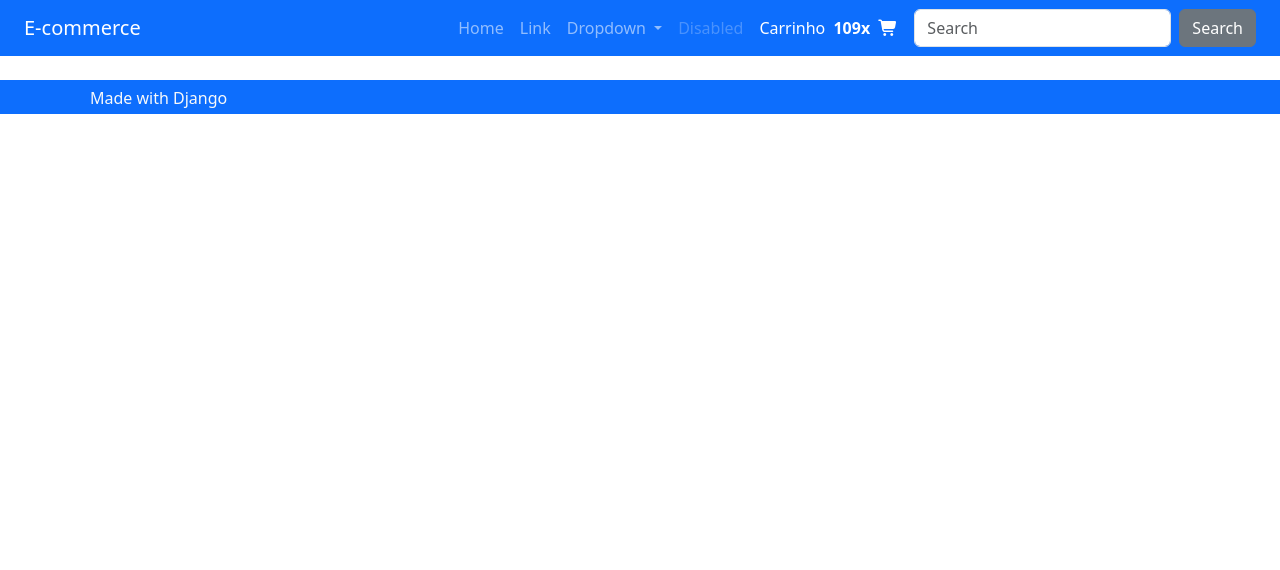
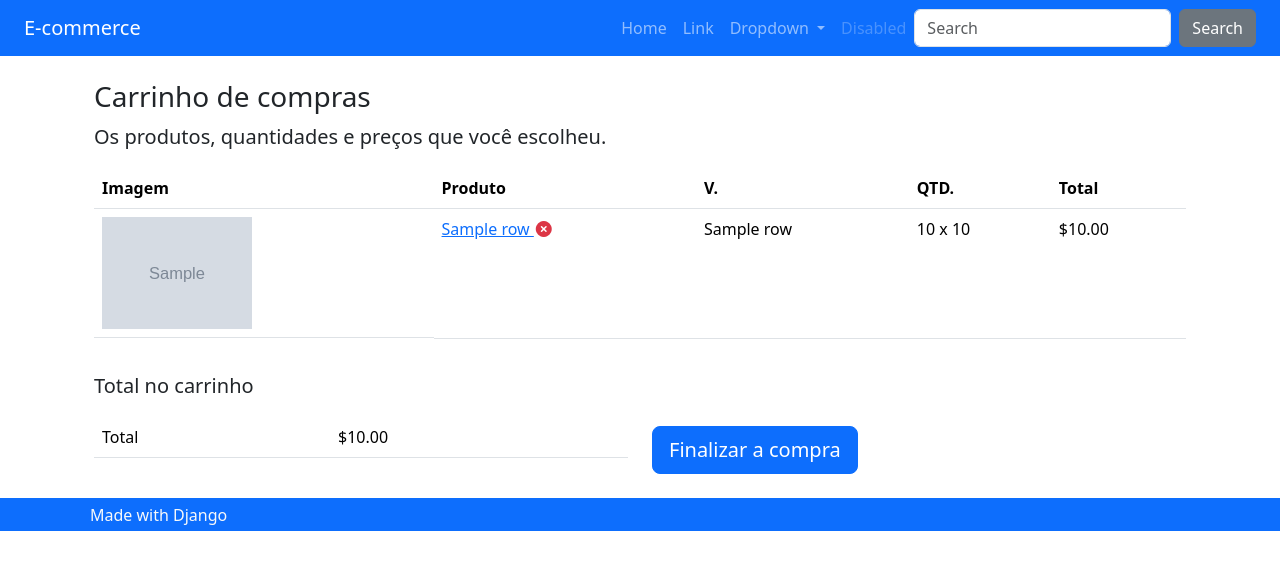
Before and after one commit to brunoF-Silva/django-ecommerce, a Django app: template products/templates/product/cart.html in a window 1280 px wide. Shown: the top 570 px of the page. Run offline with Django 5.2, Linux system fonts and the light colour scheme; the template is opened without the code that fills it: most values are stand-ins (such as "Sample title", 1, 10 or a date in 2020); grey boxes marked "Sample" are stand-in pictures; some libraries are stand-ins or nearby versions.

Commit message:
feat(cart): render the cart page
This feature renders the shopping cart page, where users can view the items
they've added to their cart, the individual amount to pay considering
the number of times an item appears in the cart, and the total payable
amount. Clients can also delete a group of variations from their cart.

- Implements the `AddToCartView` to store product variations in the
user's session-based shopping cart.
- Implements the `RemoveFromCartView` to remove clusters of variations
from the cart.
- Creates the `cart` template to render information about the items
selected.
- Creates the utilities `cart_totals` and `cart_total_qty` to provide
the total sum of the purchase and the total number of items in each
variation cluster stored in the cart.
- Creates tailored `cart_total_qty` and `cart_totals` filters for
template formatting.
- Updates the `cart` icon in the navbar according to the current
client's session.
- Fixes the `cart` navbar rendering issue.
- Creates empty templates for further implementation.
- Creates an empty form for the `profiles` app.

```diff
--- a/products/templates/product/cart.html
+++ b/products/templates/product/cart.html
@@ -1,7 +1,99 @@
 {% extends 'base.html' %}
+{% load omfilters %}
+{% load static %}
 
 {% block content %}
 
-{{ request.session.cart }}
+{% if cart %}
+
+<main class="container mt-4 mb-4">
+    <div class="row mt-3">
+        <div class="col">
+            <h3>Carrinho de compras</h3>
+            <p class="lead">Os produtos, quantidades e preços que você escolheu.</p>
+
+            <div class="table-responsive">
+                <table class="table">
+                    <tr>
+                        <th class="d-none d-lg-block">Imagem</th>
+                        <th>Produto</th>
+                        <th>V.</th>
+                        <th>QTD.</th>
+                        <th>Total</th>
+                    </tr>
+
+                    {% for row in cart.values %}
+                    <tr>
+                        <td class="d-none d-lg-block">
+                            <img class="cart-img" src="{% get_media_prefix %}{{ row.image }}">
+                        </td>
+                        <td>
+                            <a href="{% url 'product:detail' row.slug %}">
+                                {{ row.product_name }}
+                            </a>
+                            <a class="ml-3" href="{% url 'product:removefromcart' %}?vid={{ row.variation_id }}">
+                                <i class="fas fa-times-circle text-danger" aria-hidden="true"></i>
+                            </a>
+                        </td>
+                        <td>{{ row.variation_name }}</td>
+
+                        <td>
+                            {{ row.quantity }} x
+                            {% if row.promotional_unit_price %}
+                            {{ row.promotional_unit_price }}
+                            {% else %}
+                            {{ row.unit_price }}
+                            {% endif %}
+                        </td>
+
+                        {% if row.promotional_quantitative_pricing %}
+                        <td>{{ row.promotional_quantitative_pricing|format_price_usa }}</td>
+                        {% else %}
+                        <td>{{ row.quantitative_pricing|format_price_usa }}</td>
+                        {% endif %}
+
+                    </tr>
+                    {% endfor %}
+
+
+                </table>
+            </div>
+        </div>
+    </div>
+
+
+
+    <div class="row mt-3">
+        <div class="col-lg">
+            <p class='lead'>Total no carrinho</p>
+
+            <div class='table-responsive'>
+                <table class="table">
+                    <tr>
+                        <td class="font-weight-bold">Total</td>
+                        <td>{{ cart|cart_totals|format_price_usa }}</td>
+                    </tr>
+                </table>
+            </div>
+        </div>
+        <div class="col-lg mt-auto">
+            <a class="btn btn-lg btn-block btn-primary" href="#">
+                Finalizar a compra
+            </a>
+        </div>
+    </div>
+
+{% else %}
+
+<div class="row mt-3">
+    <div class="col">
+        <h3>Empty Cart</h3>
+        <p class="lead">There are no products in your cart.</p>
+    </div>
+</div>
+
+{% endif %}
+
+</main>
 
 {% endblock %}
--- a/products/templatetags/omfilters.py
+++ b/products/templatetags/omfilters.py
@@ -8,3 +8,13 @@
 def format_price_usa(value):
     '''Format a number as an US currency.'''
     return utils.format_price_usa(value)
+
+@register.filter
+def cart_total_qty(cart):
+    '''Returns the total quantity of each item's variation in the cart.'''
+    return utils.cart_total_qty(cart)
+
+@register.filter
+def cart_totals(cart):
+    '''Return the total amount to be paid in the cart.'''
+    return utils.cart_totals(cart)
--- a/templates/base.html
+++ b/templates/base.html
@@ -8,6 +8,7 @@
 
 <body>
     {% include 'partials/_nav.html' %}
+
     <main class="container mt-4 mb-4">
         {% include 'partials/_messages.html' %}
         {% block content %}{% endblock %}
--- a/templates/partials/_nav.html
+++ b/templates/partials/_nav.html
@@ -1,3 +1,5 @@
+{% load omfilters %}
+
 <nav class="navbar navbar-dark bg-primary navbar-expand-lg">
     <div class="container-fluid px-4">
             <a class="navbar-brand" href="{% url 'product:list' %}">E-commerce</a>
@@ -29,19 +31,23 @@
                     <li class="nav-item">
                         <a class="nav-link disabled" href="#">Disabled</a>
                     </li>
+
+                    {% if request.session.cart %}
                     <li class="nav-item">
-                        <a class="nav-link nav-cart-link active" href="#">
+                        <a class="nav-link nav-cart-link active" href="{% url 'product:cart' %}">
                             <span class="nav-cart-text me-1">
-                                Carrinho
+                                Cart
                             </span>
                             <span class="nav-cart-count me-1">
-                                <strong>109x</strong>
+                                <strong>{{ request.session.cart|cart_total_qty }}x</strong>
                             </span>
                             <span class="nav-cart-icon me-2">
                                 <i class="fas fa-shopping-cart"></i>
                             </span>
                         </a>
                     </li>
+                    {% endif %}
+
                 </ul>
                 <form class="d-flex" role="search">
                     <input class="form-control me-2" type="search" placeholder="Search" aria-label="Search">
--- a/utils/utils.py
+++ b/utils/utils.py
@@ -7,3 +7,23 @@
 def format_price_br(value):
     '''Format a number as Brazilian currency.'''
     return f'R${value:.2f}'.replace('.', ',')
+
+def cart_total_qty(cart):
+    '''Return the total quantity of each item's variation in the cart'''
+    return sum([item['quantity'] for item in cart.values()])
+
+def cart_totals(cart):
+    '''Return the total amount to be paid in the cart.
+
+    Return the total amount to be paid considering each
+    item in the cart and whether they are on sale or not.
+    '''
+    return sum(
+        [
+            item.get('promotional_quantitative_pricing')
+            if item.get('promotional_quantitative_pricing')
+            else item.get('quantitative_pricing')
+            for item
+            in cart.values()
+        ]
+    )
```
Also changed, not shown: products/views.py (+33 -2 lines), orders/templates/order/detail.html (added), orders/templates/order/payment.html (added), orders/templates/order/placeorder.html (added), products/templates/product/checkout.html (added), profiles/forms.py (added), profiles/templates/profile/create.html (added).
